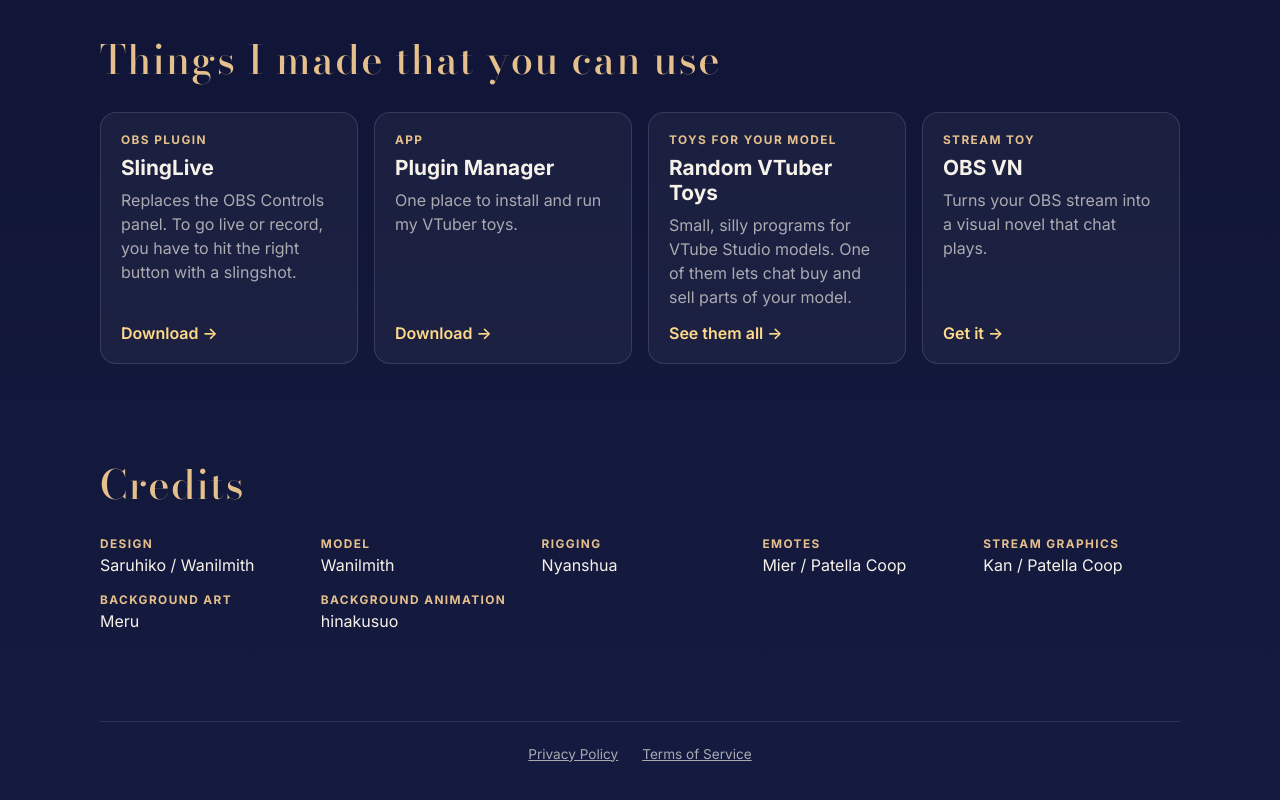
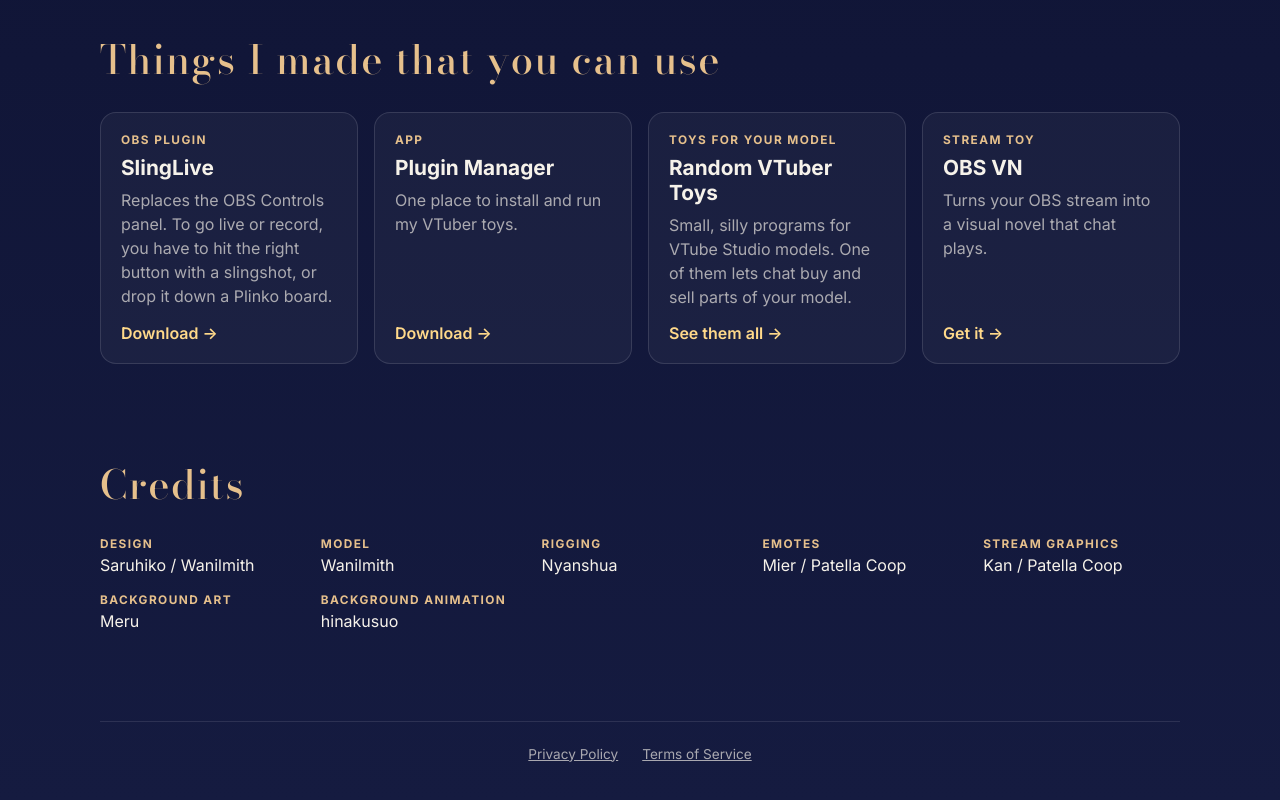
Before and after one commit to Sarxina/homepage, a React (Vite) app: page / in a window 1280 px wide. Shown: the part 1484-2284 px from the top of the page. Built offline with nearby package versions, Linux system fonts and the light colour scheme; no server answers.

Commit message:
Mention Plinko on the SlingLive card

```diff
--- a/src/data/site.ts
+++ b/src/data/site.ts
@@ -39,7 +39,7 @@ export const TOOLS: Tool[] = [
   {
     name: 'SlingLive',
     kind: 'OBS plugin',
-    blurb: 'Replaces the OBS Controls panel. To go live or record, you have to hit the right button with a slingshot.',
+    blurb: 'Replaces the OBS Controls panel. To go live or record, you have to hit the right button with a slingshot, or drop it down a Plinko board.',
     url: 'https://github.com/Sarxina/sarxina-obs-plugins/releases/latest',
     action: 'Download',
   },
```
